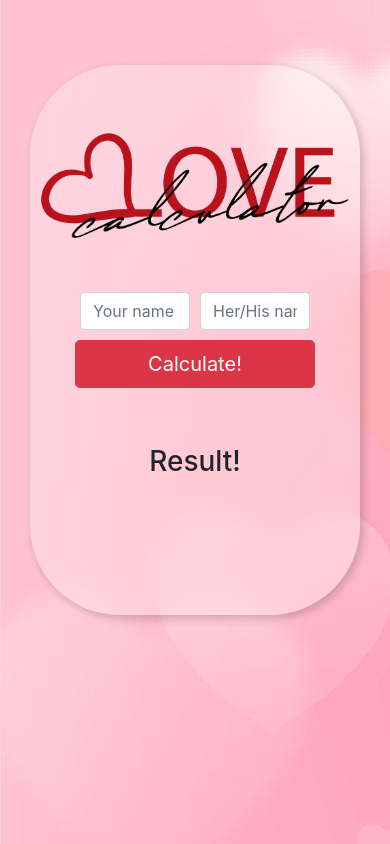
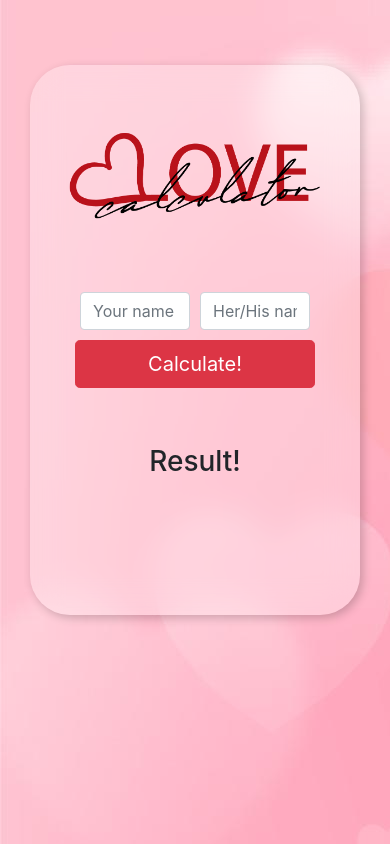
Before and after one commit to andrejboskovski/lovecalculator, a plain HTML site: page index.html in a window 390 px wide. Drawn offline with nearby package versions, Linux system fonts and the light colour scheme.

Commit message:
little phone css changes

```diff
--- a/style.css
+++ b/style.css
@@ -36,6 +36,7 @@ position: relative;
 
 @media only screen and (max-width:900px){
    .box{
+       border-radius: 40px;
         margin: 30px;
         top: 35px;
     }
@@ -50,7 +51,7 @@ position: relative;
 
 @media only screen and (max-width:900px) {
     .logo {
-        height: 120px;
+        height: 100px;
         top: 55px;
     }
 }
```
